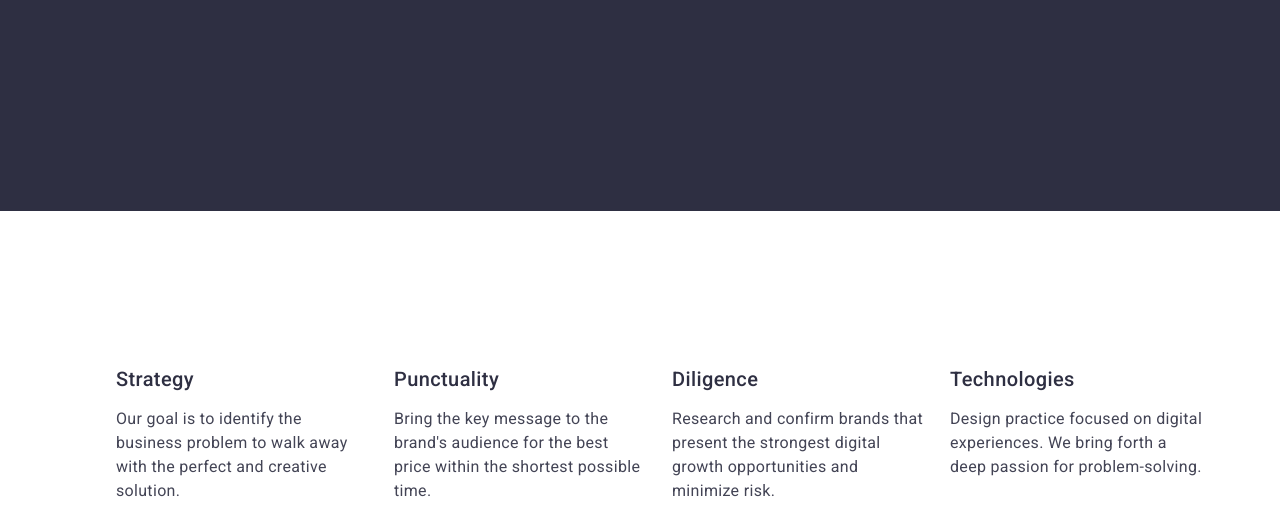
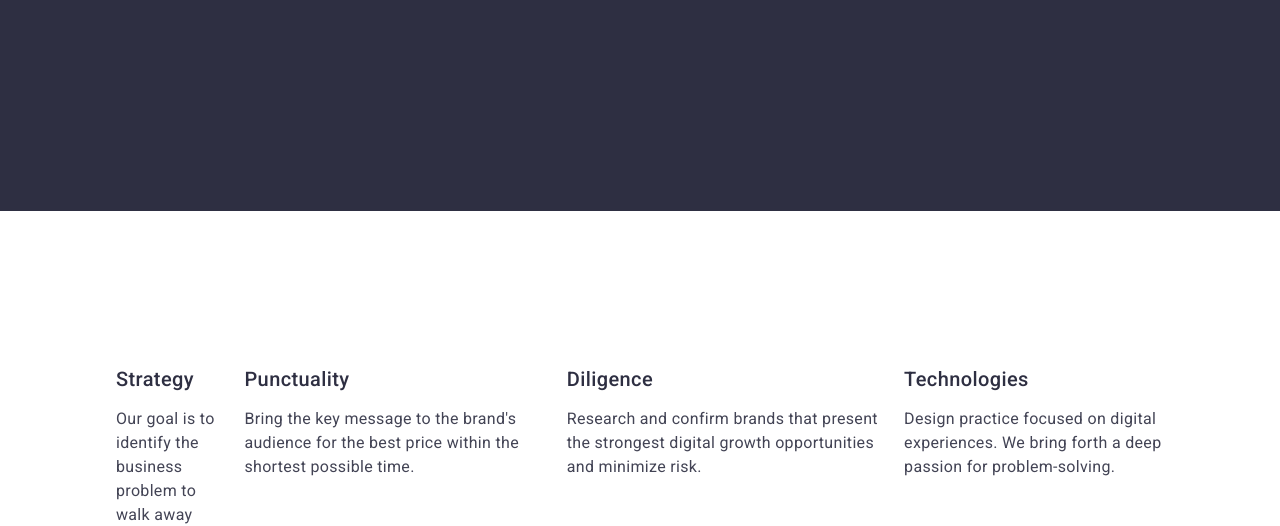
Before and after one commit to alfred161/goit-markup-hw-03, a plain HTML site: page index.html in a window 1280 px wide. Shown: the part 435-961 px from the top of the page. Drawn offline with Linux system fonts and the light colour scheme.

Commit message:
Section 1 calc fix #3

```diff
--- a/css/style.css
+++ b/css/style.css
@@ -118,7 +118,7 @@ nav li a:first-child:focus {
   gap: 24px;
 }
 
-.section-one-item {
+.section-one-item:first-child {
   flex-basis: calc((100% - 72px) / 4);
 }
 
@@ -212,8 +212,8 @@ nav li a:first-child:focus {
 }
 
 .footer-logo {
+  margin-bottom: 16px;
   display: inline-block;
-  margin-bottom: 16px;
 }
 
 .footer-content {
```
